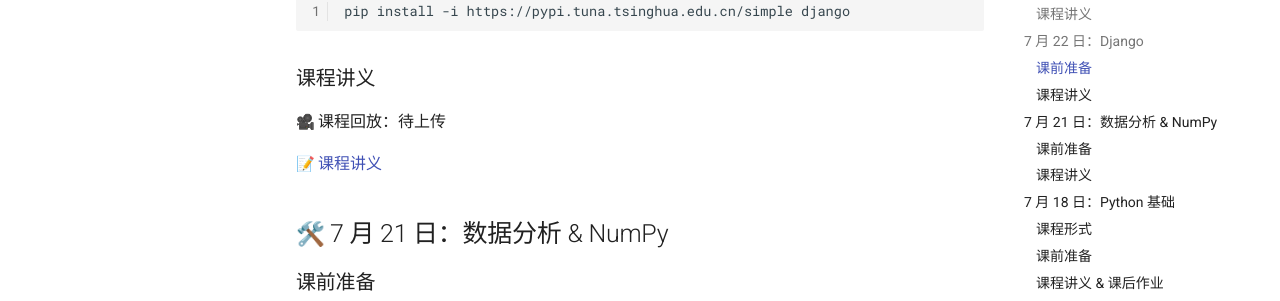
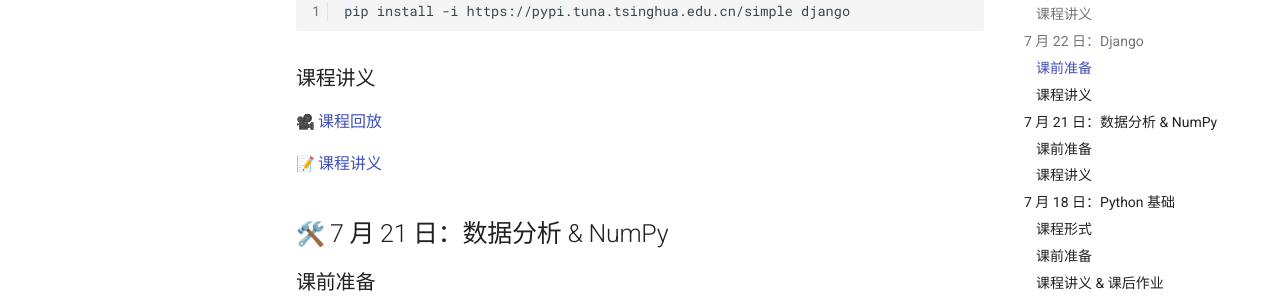
Before and after one commit to sast-summer-training-2023/sast-summer-training-2023.github.io, an MkDocs documentation site: the page built from docs/index.md, in a window 1280 px wide and 900 px high, scrolled down 853 px. Shown: the part 148-449 px from the top of the window. Built offline with MkDocs 1.6.1 and Material for MkDocs 9.7.7, drawn with Linux system fonts in a browser that asks for light colours; emoji names are drawn with the system emoji font; comment, search, counter and statistics services are not loaded.

```diff
--- a/docs/index.md
+++ b/docs/index.md
@@ -37,7 +37,7 @@ pip install -i https://pypi.tuna.tsinghua.edu.cn/simple django
 
 ### 课程讲义
 
-:movie_camera: 课程回放：待上传
+:movie_camera: [课程回放](https://www.bilibili.com/video/BV1WV411L7mq)
 
 :memo: [课程讲义](/backend/django)
 
```
Also changed, not shown: docs/backend/django.md (+2 -0 lines), docs/backend/index.md (+1 -1 lines).
